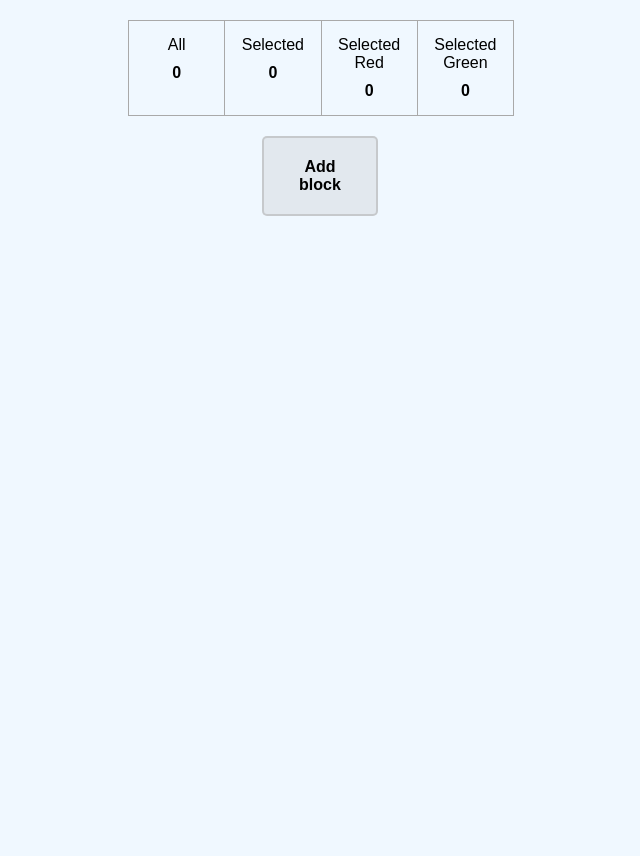
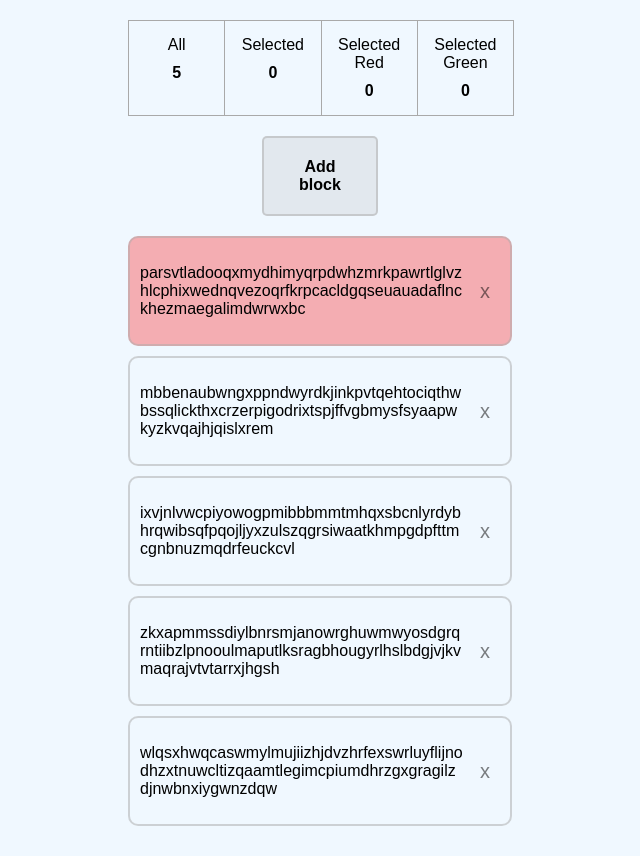
Before and after one commit to oksemonenko/text-blocks-app, a React (Create React App) app: page / in a window 1280 px wide. Shown: the whole page, without its empty margins (320-960 px from the left). Before the commit the page ends 800 px from the top, so only its background shows below. Built offline with nearby package versions, Linux system fonts and the light colour scheme.

Commit message:
add first state with generated blocks

```diff
--- a/src/connect/index.js
+++ b/src/connect/index.js
@@ -2,8 +2,11 @@ import React from 'react';
 
 import createStore from "../store/createStore";
 import reducer from '../reducers';
+import generateBlocks from '../generateBlocks';
 
-const store = createStore(reducer, []);
+const blocks = generateBlocks();
+
+const store = createStore(reducer, blocks);
 
 const connect = (mapStateToProps, mapDispatchToProps) =>
     Component => {
--- /dev/null
+++ b/src/generateBlocks.js
@@ -0,0 +1,9 @@
+import Block from "./components/Block/Block";
+
+export default function generateBlocks () {
+    let blocks = [];
+    for (let i = 0; i < 5; i++) {
+        blocks.push(new Block());
+    }
+    return blocks;
+}
```
